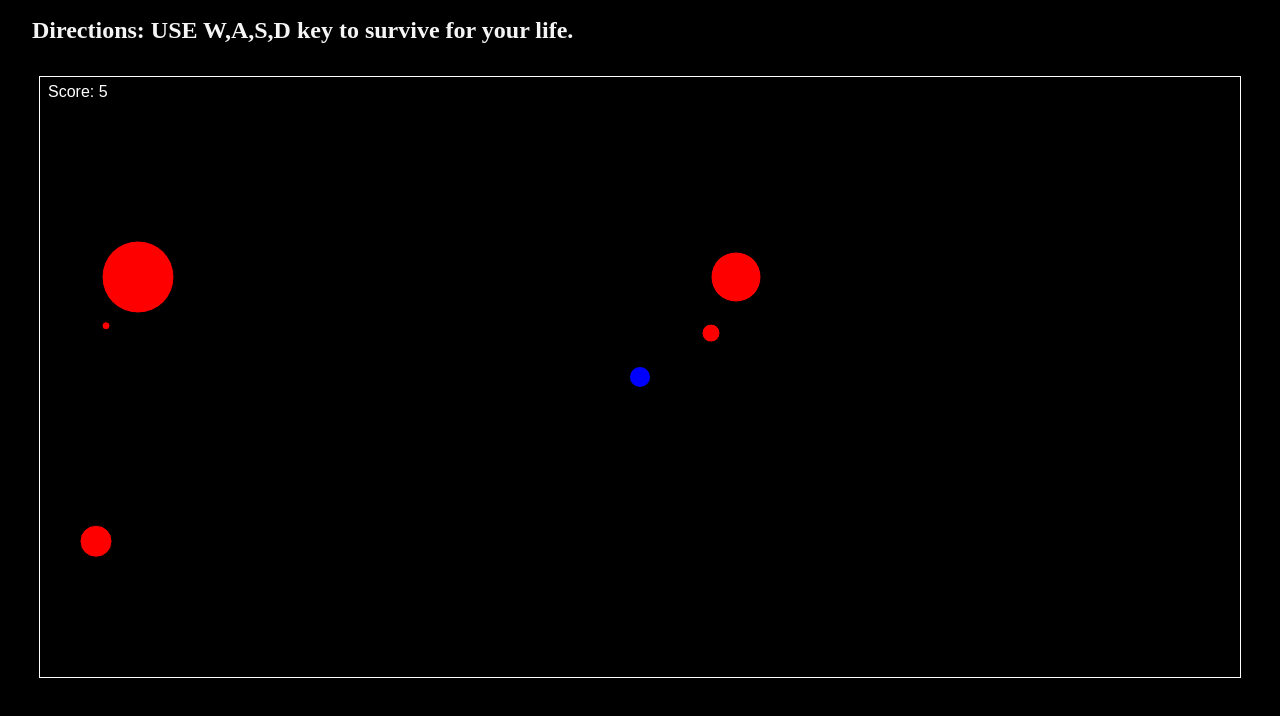
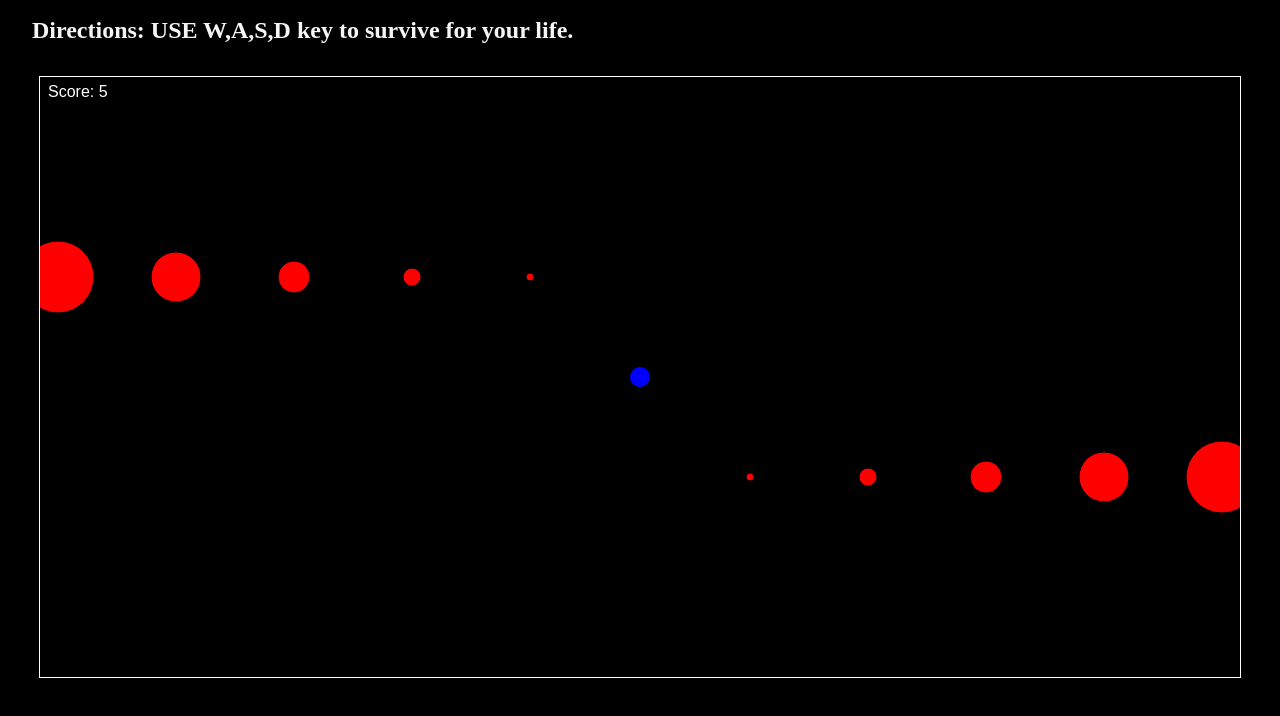
Before and after one commit to andylido/SaveEarth, a plain HTML site: page index.html in a window 1280 px wide. Shown: the part 48-764 px from the top of the page. Drawn offline with Linux system fonts and the light colour scheme.

Commit message:
ADDED EVEN MORE OBJECTS

```diff
--- a/index.html
+++ b/index.html
@@ -43,24 +43,28 @@
             var c = document.getElementById("myCanvas");
             var ctx = c.getContext("2d");
 
-            var geo1 = {type:"enemy", x:-500, y:200, r:4, color:"red", speed:10, side:1};
-            var geo2 = {type:"enemy", x:-500, y:200, r:9, color:"red", speed:8, side:1};
-            var geo3 = {type:"enemy", x:-500, y:200, r:16, color:"red", speed:6, side:1};
-            var geo4 = {type:"enemy", x:-500, y:200, r:25, color:"red", speed:4, side:1};
-            var geo5 = {type:"enemy", x:-500, y:200, r:36, color:"red", speed:2, side:1};
+            var geo1 = {type:"enemy", x:-100, y:200, r:4, color:"red", speed:10, side:1};
+            var geo2 = {type:"enemy", x:-100, y:200, r:9, color:"red", speed:8, side:1};
+            var geo3 = {type:"enemy", x:-100, y:200, r:16, color:"red", speed:6, side:1};
+            var geo4 = {type:"enemy", x:-100, y:200, r:25, color:"red", speed:4, side:1};
+            var geo5 = {type:"enemy", x:-100, y:200, r:36, color:"red", speed:2, side:1};
             var geo6 = {type:"enemy", x:1300, y:400, r:4, color:"red", speed:10, side:-1};
             var geo7 = {type:"enemy", x:1300, y:400, r:9, color:"red", speed:8, side:-1};
             var geo8 = {type:"enemy", x:1300, y:400, r:16, color:"red", speed:6, side:-1};
             var geo9 = {type:"enemy", x:1300, y:400, r:25, color:"red", speed:4, side:-1};
             var geo10 = {type:"enemy", x:1300, y:400, r:36, color:"red", speed:2, side:-1};
 
-            var geo00 = {type:"enemy", x:600, y:-45, r:25, color:"red", speed:4, side:0};
-            var geo01 = {type:"enemy", x:600, y:-45, r:30, color:"red", speed:3, side:0};
-            var geo02 = {type:"enemy", x:600, y:-45, r:35, color:"red", speed:2, side:0};
-            var geo03 = {type:"enemy", x:600, y:-45, r:40, color:"red", speed:1, side:0};
+            var geo00 = {type:"enemy", x:300, y:-45, r:25, color:"red", speed:4, side:0};
+            var geo01 = {type:"enemy", x:300, y:-45, r:30, color:"red", speed:3, side:0};
+            var geo02 = {type:"enemy", x:300, y:-45, r:35, color:"red", speed:2, side:0};
+            var geo03 = {type:"enemy", x:300, y:-45, r:40, color:"red", speed:1, side:0};
+            var geo04 = {type:"enemy", x:900, y:645, r:25, color:"red", speed:4, side:3};
+            var geo05 = {type:"enemy", x:900, y:645, r:30, color:"red", speed:3, side:3};
+            var geo06 = {type:"enemy", x:900, y:645, r:35, color:"red", speed:2, side:3};
+            var geo07 = {type:"enemy", x:900, y:645, r:40, color:"red", speed:1, side:3};
 
             var player = {type: "player", x:600, y:300, r:10, color:"blue", speed:2};
-            var gobjects = [geo1,geo2,geo3,geo4,geo5,geo6,geo7,geo8,geo9,geo10,geo00,geo01,geo02,geo03,player];
+            var gobjects = [geo1,geo2,geo3,geo4,geo5,geo6,geo7,geo8,geo9,geo10,geo00,geo01,geo02,geo03,geo04,geo05,geo06,geo07,player];
 
 
             //Seconds Counter
@@ -105,6 +109,7 @@
                     }
 
                     //update object movement
+                    if (seconds>3){
                         if (geo.side ==1){
                             if (geo.x-geo.r > c.width) {
                                 geo.x = 0-geo.r;
@@ -114,7 +119,6 @@
                                 geo.x+=geo.side*geo.speed;
                             }
                         }
-                    if (seconds>10){
                         if (geo.side ==-1){
                             if (geo.x-geo.r < 0) {
                                 geo.x = 1200+geo.r;
@@ -133,6 +137,17 @@
                             }
                             if(geo.type != "player"){
                                 geo.y+=geo.speed;
+                            }
+                        }
+                    }
+                    if (seconds>20){
+                        if (geo.side ==3){
+                            if (geo.y-geo.r <0) {
+                                geo.x = Math.random()*(c.width - 0);
+                                geo.y = 600+geo.r;
+                            }
+                            if(geo.type != "player"){
+                                geo.y-=geo.speed;
                             }
                         }
                     }
```
Lines whose indentation alone changed are shown as unchanged.
